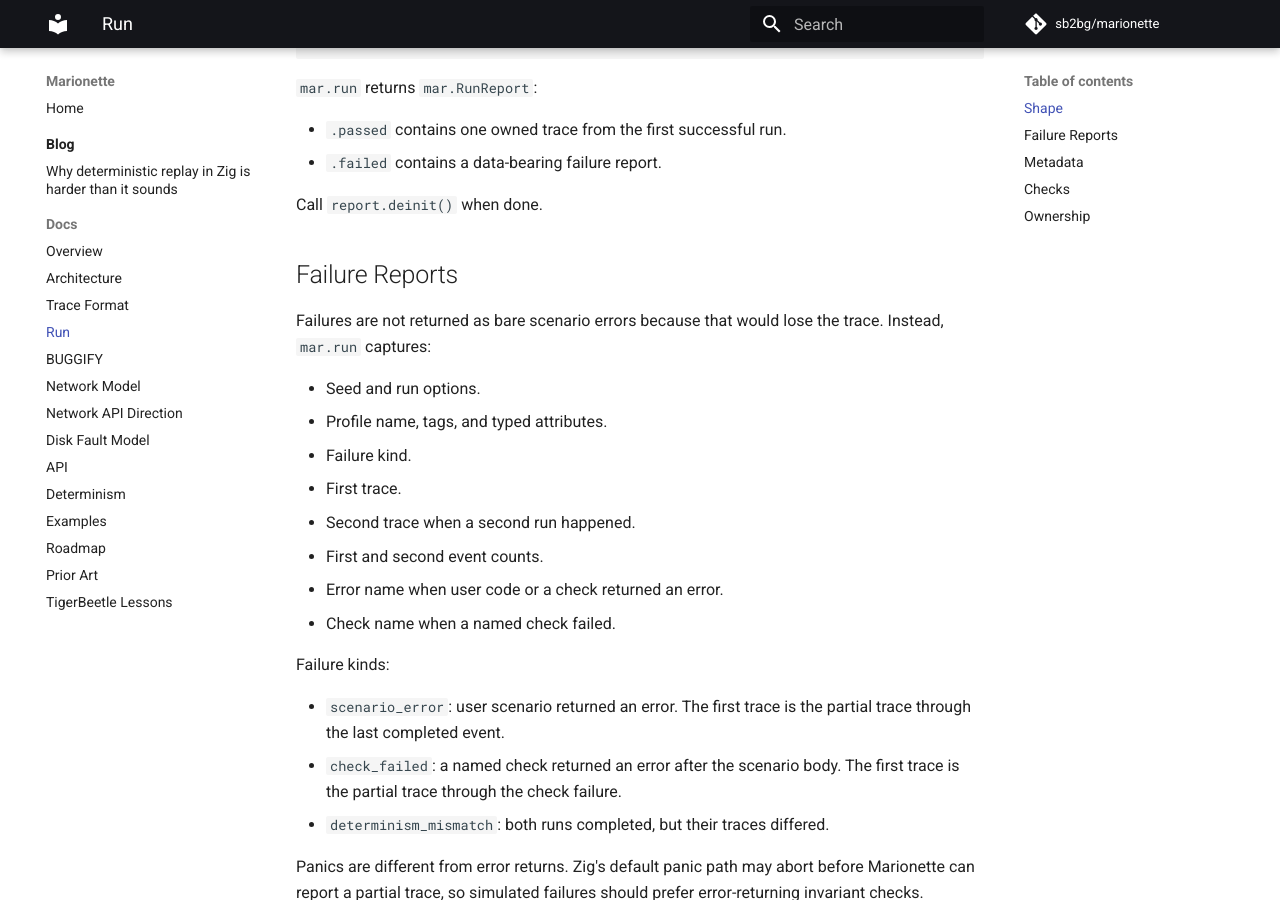
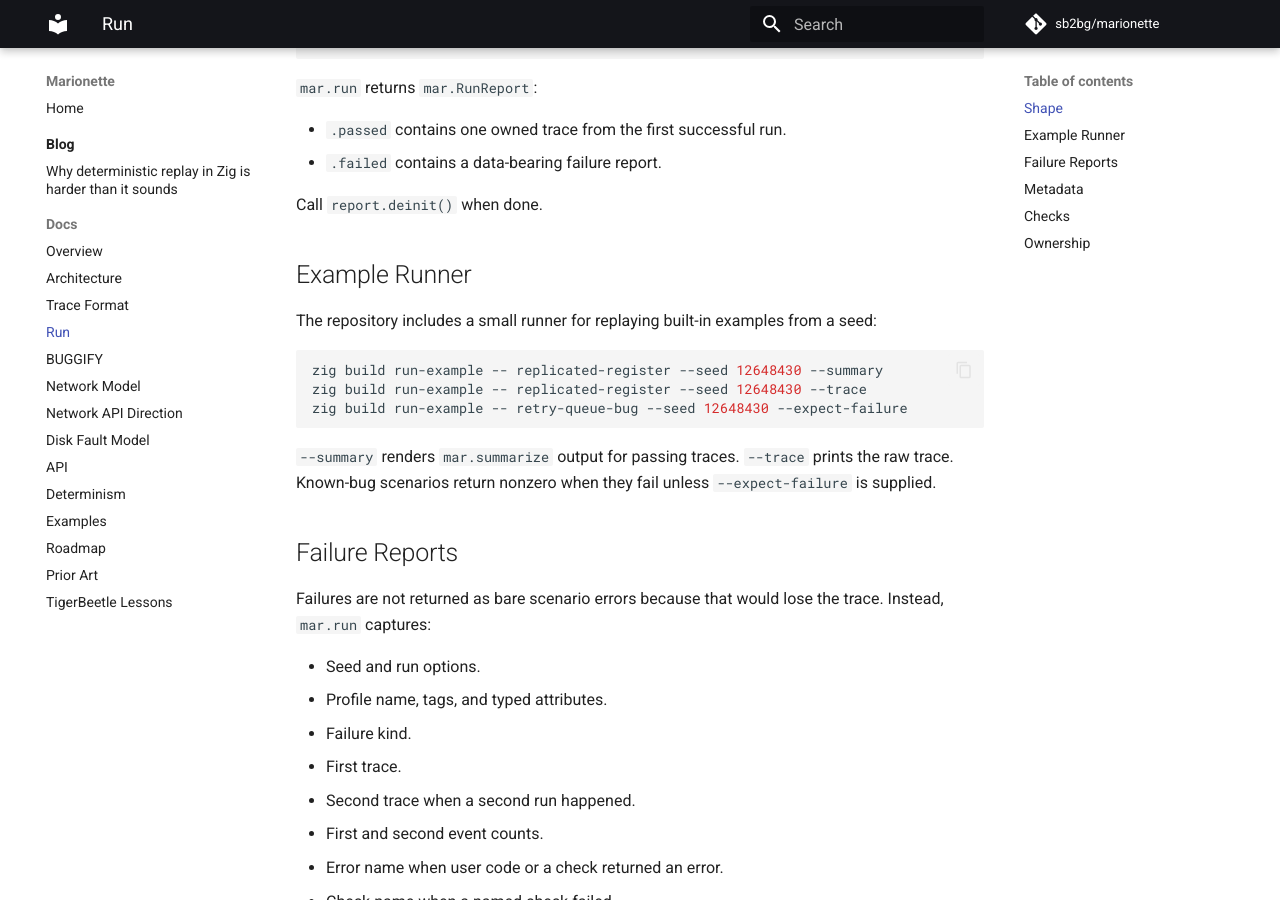
Before and after one commit to sb2bg/marionette, an MkDocs documentation site: the page built from docs/run.md, in a window 1280 px wide and 900 px high, scrolled down 1064 px. Built offline with MkDocs 1.6.1 and Material for MkDocs 9.7.7, drawn with Linux system fonts in a browser that asks for light colours; comment, search, counter and statistics services are not loaded.

Commit message:
Add examples

````diff
--- a/docs/run.md
+++ b/docs/run.md
@@ -55,6 +55,21 @@ fn traceExists(world: *mar.World) !void {
 - `.failed` contains a data-bearing failure report.
 
 Call `report.deinit()` when done.
+
+## Example Runner
+
+The repository includes a small runner for replaying built-in examples from a
+seed:
+
+```sh
+zig build run-example -- replicated-register --seed 12648430 --summary
+zig build run-example -- replicated-register --seed 12648430 --trace
+zig build run-example -- retry-queue-bug --seed 12648430 --expect-failure
+```
+
+`--summary` renders `mar.summarize` output for passing traces. `--trace` prints
+the raw trace. Known-bug scenarios return nonzero when they fail unless
+`--expect-failure` is supplied.
 
 ## Failure Reports
 
````
Also changed, not shown: README.md (+2 -0 lines), 2 other files.
